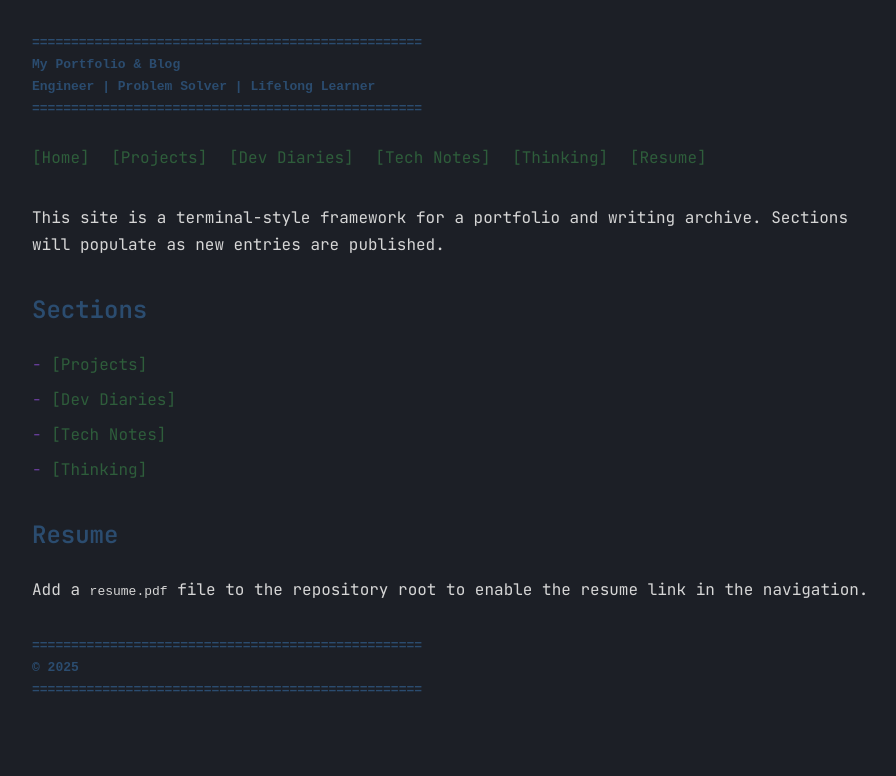
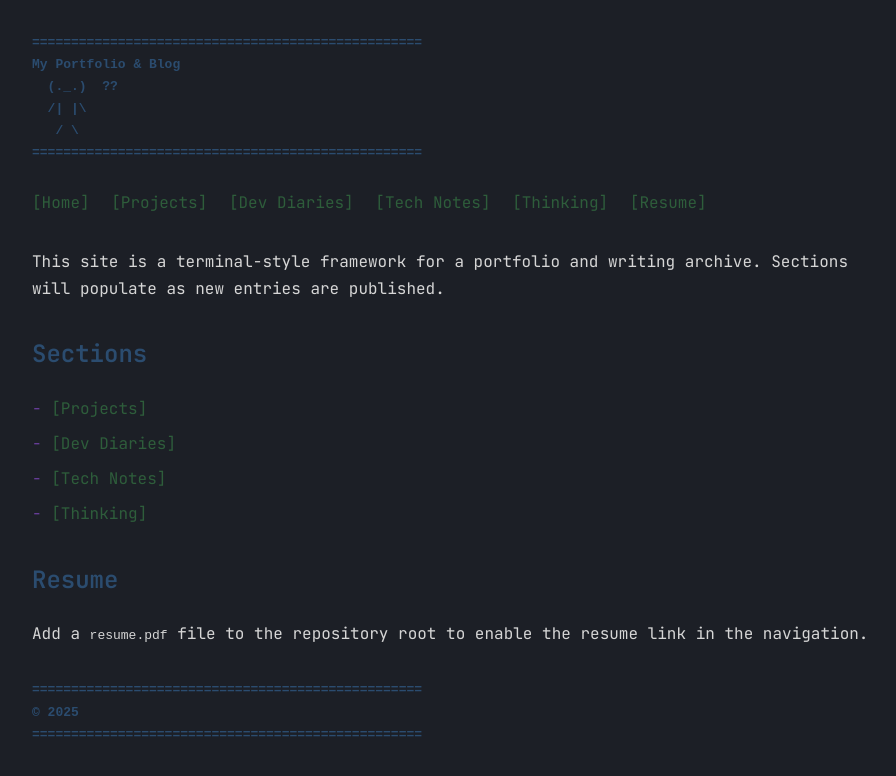
Before and after one commit to TaylorAishman/tayloraishman.github.io, a Jekyll site: the page built from index.md, in a window 1280 px wide. Shown: the top 776 px of the page, without its empty margins (182-1078 px from the left). Built offline with Jekyll 4.4.1, drawn with Linux system fonts in a browser that asks for light colours.

Commit message:
Update banner in default layout with ASCII art

```diff
--- a/_layouts/default.html
+++ b/_layouts/default.html
@@ -13,7 +13,9 @@
     <main class="container">
       <pre class="banner">==================================================
 My Portfolio &amp; Blog
-Engineer | Problem Solver | Lifelong Learner
+  (._.)  ??
+  /| |\
+   / \
 ==================================================</pre>
 
       <nav class="site-nav">
```
